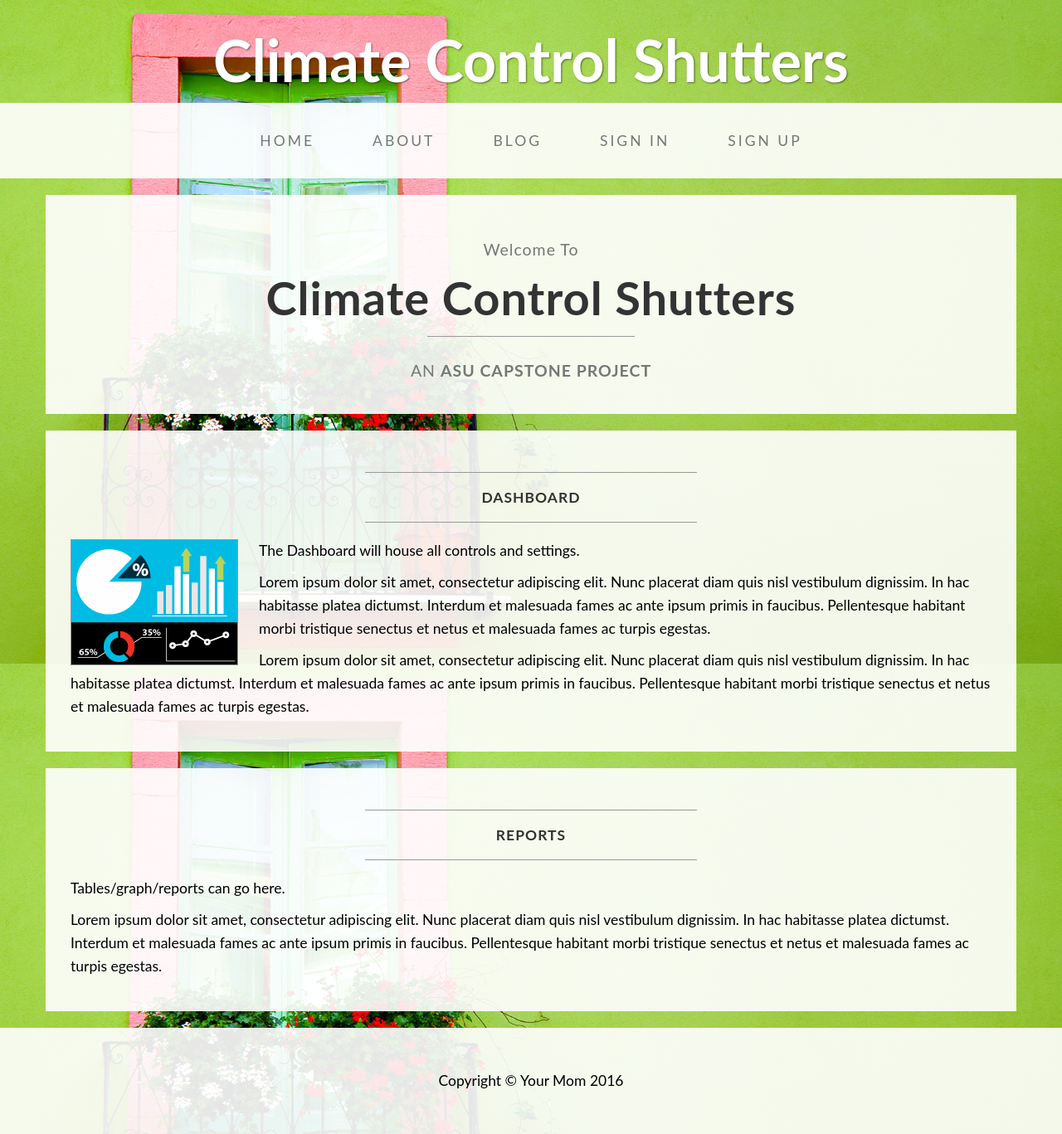
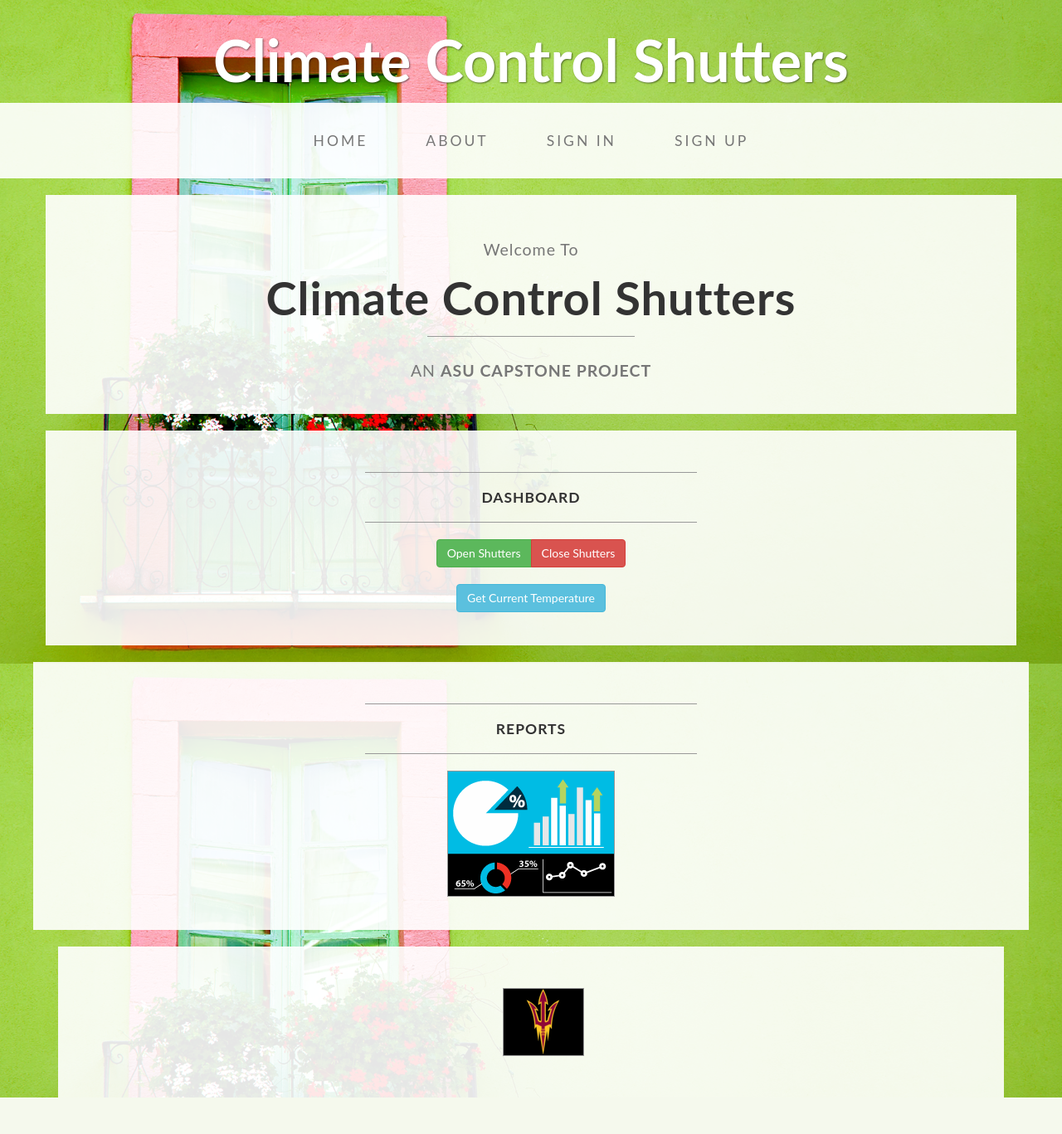
Before and after one commit to DRpandaMD/CapstoneProj, a Rails app: page / in a window 1280 px wide. Shown: the whole page at 83% size. After the commit the page ends 1323 px from the top, so only its background shows below. Run offline with Rails 7, Linux system fonts and the light colour scheme; style sheets or scripts are compiled from the project's sources; parts of the project's set-up code (start-up, migrations or seed data) failed here and were passed over; some libraries are stand-ins or nearby versions.

Commit message:
presentation updates

```diff
--- a/Web-App/app/views/layouts/_footer.html.erb
+++ b/Web-App/app/views/layouts/_footer.html.erb
@@ -3,7 +3,7 @@
     <div class="container">
         <div class="row">
             <div class="col-lg-12 text-center">
-                <p>Copyright &copy; Your Mom 2016</p>
+                <p><img class="img-responsive img-border img-center" src="../images/asublacksmall.png" alt=""></p>
             </div>
         </div>
     </div>
--- a/Web-App/app/views/layouts/_navigation_links.html.erb
+++ b/Web-App/app/views/layouts/_navigation_links.html.erb
@@ -5,9 +5,9 @@
 <li>
     <%= link_to 'About', page_path('about') %>
 </li>
-<li>
+<!--<li>
     <%= link_to 'Blog', page_path('blog') %>
-</li>
+</li> -->
 <!--<li>
     <%= link_to 'Contact', page_path('contact') %>
 </li> -->
--- a/Web-App/app/views/visitors/index.html.erb
+++ b/Web-App/app/views/visitors/index.html.erb
@@ -59,12 +59,17 @@
                     <strong>Dashboard</strong>
                 </h2>
                 <hr>
-                <img class="img-responsive img-border img-left" src="../images/dashboard.png" alt="">
                 <hr class="visible-xs">
-                <p>The Dashboard will house all controls and settings.</p>
-                <p>Lorem ipsum dolor sit amet, consectetur adipiscing elit. Nunc placerat diam quis nisl vestibulum dignissim. In hac habitasse platea dictumst. Interdum et malesuada fames ac ante ipsum primis in faucibus. Pellentesque habitant morbi tristique senectus et netus et malesuada fames ac turpis egestas.</p>
-                <p>Lorem ipsum dolor sit amet, consectetur adipiscing elit. Nunc placerat diam quis nisl vestibulum dignissim. In hac habitasse platea dictumst. Interdum et malesuada fames ac ante ipsum primis in faucibus. Pellentesque habitant morbi tristique senectus et netus et malesuada fames ac turpis egestas.</p>
-            </div>
+                <div class="text-center">
+                    <div class="btn-group">
+                        <button type="button" class="btn btn-success">Open Shutters</button>
+                        <button type="button" class="btn btn-danger">Close Shutters</button>
+                    </div>
+                    <br>           </br>
+                    <p>
+                        <button type="button" class="btn btn-info">Get Current Temperature</button>
+                    </p>
+                </div>
         </div>
     </div>
 
@@ -76,8 +81,8 @@
                     <strong>Reports</strong>
                 </h2>
                 <hr>
-                <p>Tables/graph/reports can go here.</p>
-                <p>Lorem ipsum dolor sit amet, consectetur adipiscing elit. Nunc placerat diam quis nisl vestibulum dignissim. In hac habitasse platea dictumst. Interdum et malesuada fames ac ante ipsum primis in faucibus. Pellentesque habitant morbi tristique senectus et netus et malesuada fames ac turpis egestas.</p>
+                <img class="img-responsive img-border img-center" src="../images/dashboard.png" alt="">
+                <p></p>
             </div>
         </div>
     </div>
```
Also changed, not shown: Web-App/app/views/pages/about.html.erb (+7 -4 lines), Web-App/public/images/asublacksmall.png (added), Web-App/public/images/cat.jpg (added), 11 other files.
